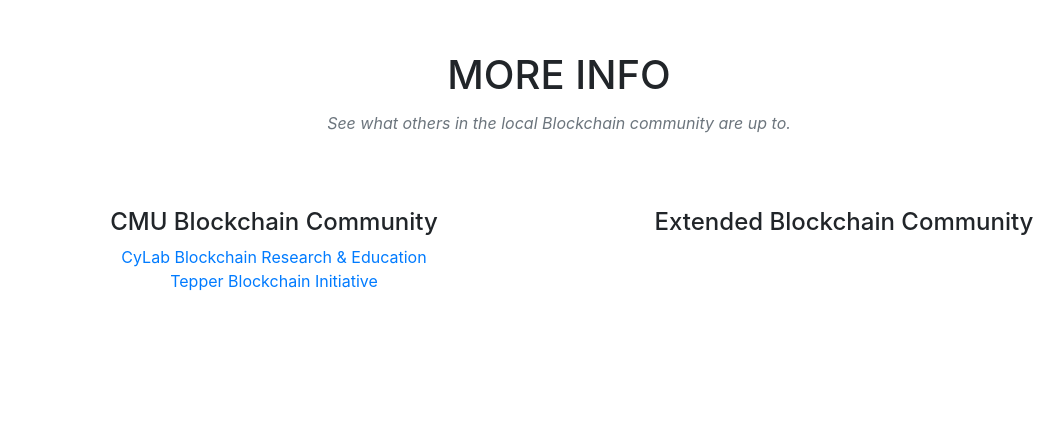
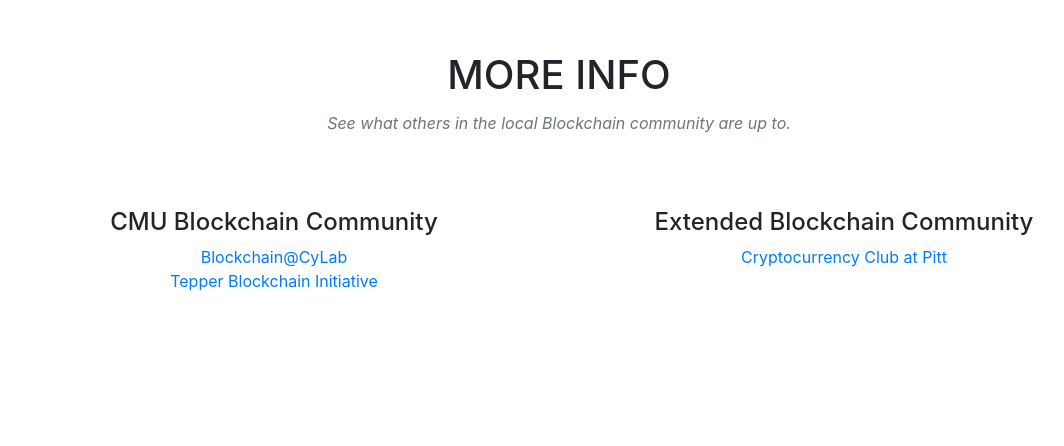
Before and after one commit to CMU-Blockchain-Group/CMUBlockchainGroup, a website with bundled scripts: page index.html in a window 1280 px wide. Shown: the part 4416-4862 px from the top of the page, without its empty margins (81-1145 px from the left). Built offline with nearby package versions, Linux system fonts and the light colour scheme; files whose address does not match are found by name; a web font is replaced by a local one.

Commit message:
link pitt crypto to extended communities

```diff
--- a/index.html
+++ b/index.html
@@ -480,11 +480,12 @@
         <div class="row">
           <div class="col-md-6 text-center">
             <h4 class="section-heading">CMU Blockchain Community</h4>
-            <a href="https://blockchain.cylab.cmu.edu/">CyLab Blockchain Research & Education</a><br>
+            <a href="https://blockchain.cylab.cmu.edu/">Blockchain@CyLab</a><br>
             <a href="https://www.cmu.edu/tepper/faculty-and-research/centers/blockchain-initiative/index.html">Tepper Blockchain Initiative</a><br>
           </div>
           <div class="col-md-6 text-center">
             <h4 class="section-heading">Extended Blockchain Community</h4>
+            <a href="https://pittcrypto.org/">Cryptocurrency Club at Pitt</a>
           </div>
         </div> <!-- end row -->
       </div>
```
